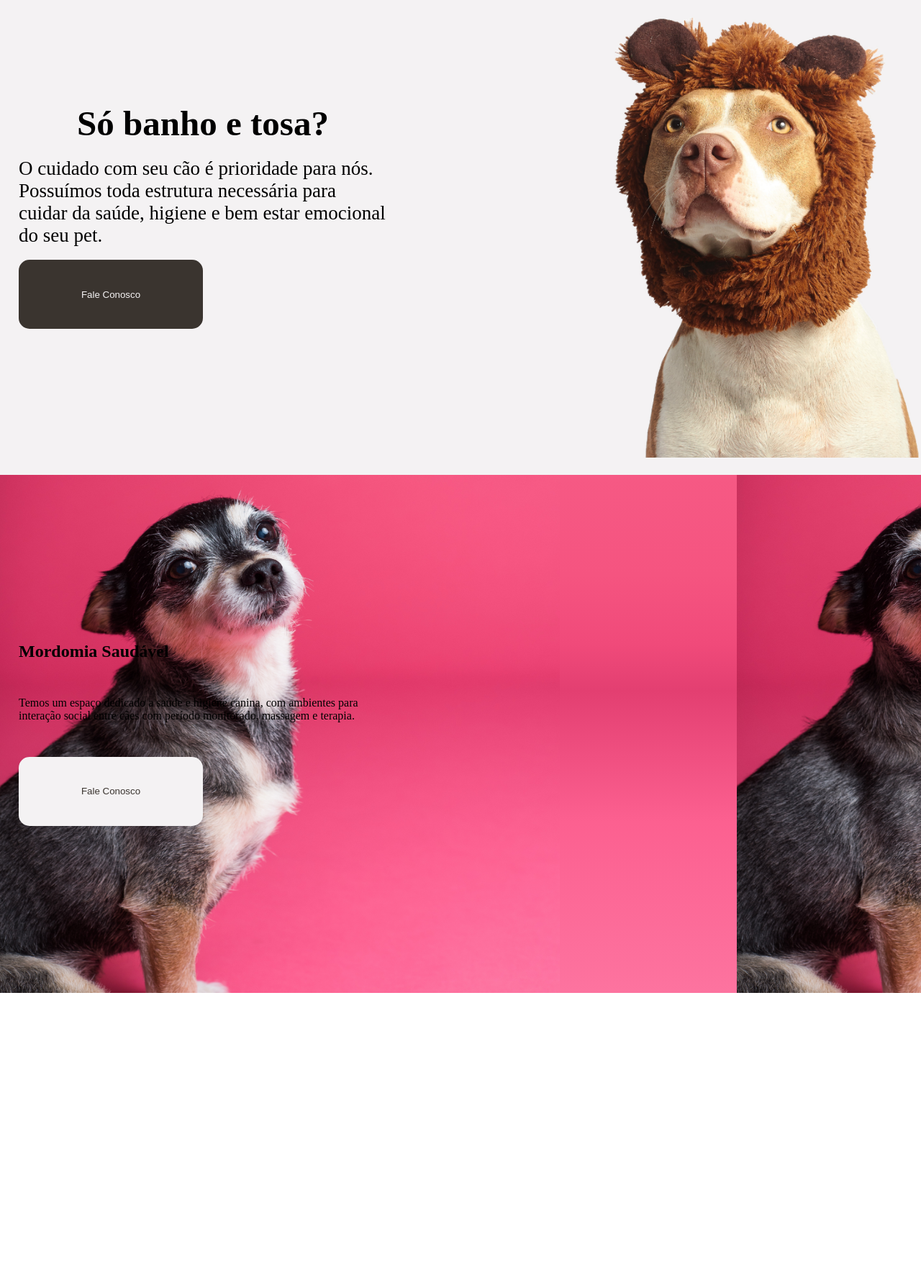
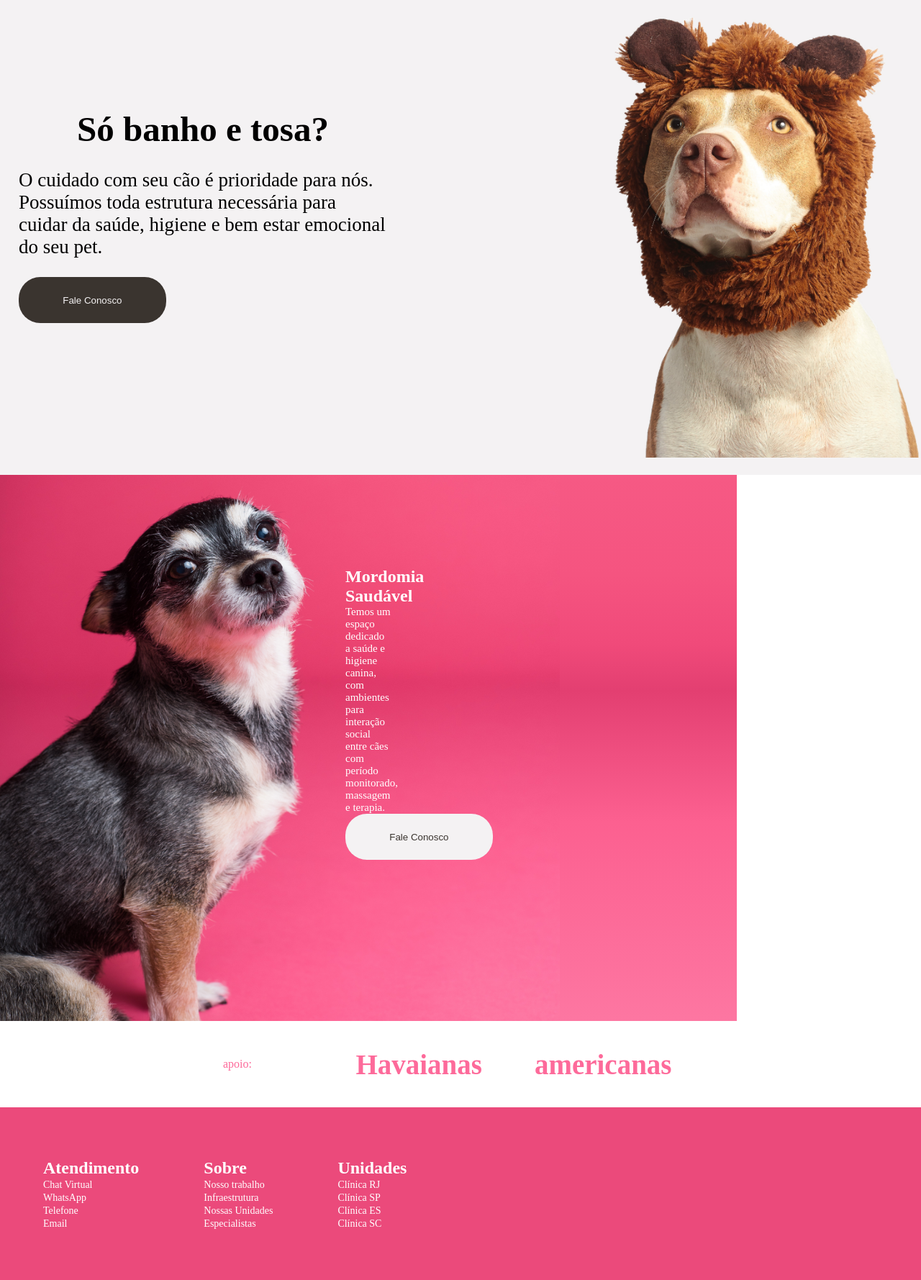
Before and after one commit to saviiolima/Fantastika, a plain HTML site: page index.html in a window 1280 px wide. Shown: the part 980-2759 px from the top of the page at 72% size. Before the commit the page ends 2360 px from the top, so only its background shows below. Drawn offline with Linux system fonts and the light colour scheme.

Commit message:
third commit

```diff
--- a/index.html
+++ b/index.html
@@ -1,51 +1,115 @@
 <!DOCTYPE html>
 <html lang="pt-br">
   <head>
-    <meta charset="UTF-8">
-    <meta name="viewport" content="width=device-width, initial-scale=1.0">
-    <link rel="stylesheet" href="style.css">
+    <meta charset="UTF-8" />
+    <meta name="viewport" content="width=device-width, initial-scale=1.0" />
+    <link rel="stylesheet" href="style.css" />
     <title>Fantastika</title>
   </head>
   <body>
     <header>
       <figure class="Logo">
-            <a href=""><img class="pata-header" src="./assets/img/pata.svg" alt="pata Logo"/></a>
+        <a href=""
+          ><img class="pata-header" src="./assets/img/pata.svg" alt="pata Logo"
+        /></a>
         <p>FANTASTIKA</p>
       </figure>
       <nav class="redes">
-            <a href="#"><img src="./assets/img/insta 1.svg" alt="instagram"></a>
-            <a href="#"><img src="./assets/img/youtube 1.svg" alt="youtube"></a>
-            <a href="#"><img src="./assets/img/whatsapp 1.svg" alt="whatsapp"></a>
+        <a class="redes1" href="#"><img src="./assets/img/insta 1.svg" alt="instagram" /></a>
+        <a class="redes1" href="#"><img src="./assets/img/youtube 1.svg" alt="youtube" /></a>
+        <a href="#"><img src="./assets/img/whatsapp 1.svg" alt="whatsapp" /></a>
       </nav>
     </header>
     <main>
       <section class="sectionmain1">
         <h1>Boas vindas à nossa inauguração</h1>
-            <img src="./assets/img/pata.svg" alt="pata">
+        <img src="./assets/img/pata.svg" alt="pata" />
       </section>
 
       <section class="sectionmain2">
         <div>
-            <H2 class="text-main2">Só banho e tosa?</H2>
-            <p class="text-mainp2">O cuidado com seu cão é
-                prioridade para nós. Possuímos
-                toda estrutura necessária
-                para cuidar da saúde, higiene e
-                bem estar emocional do seu pet.</p>
-        <a href="#"><button>
-            Fale Conosco
-        </button></a>
+          <h2 class="text-main2">Só banho e tosa?</h2>
+          <p class="text-mainp2">
+            O cuidado com seu cão é prioridade para nós. Possuímos toda
+            estrutura necessária para cuidar da saúde, higiene e bem estar
+            emocional do seu pet.
+          </p>
+          <a href="#"><button class="button-dog2">Fale Conosco</button></a>
         </div>
       </section>
 
       <section class="sectionmain3">
         <div>
           <h2 class="text-main3">Mordomia Saudável</h2>
-        <p class="text-mainp3">Temos um espaço dedicado a saúde e higiene canina, com ambientes para interação social entre cães com período monitorado, massagem e terapia.</p>
-        <a href="#"><button class="button2">Fale Conosco</button></a>
+          <p class="text-mainp3">
+            Temos um espaço dedicado a saúde e higiene canina, com ambientes
+            para interação social entre cães com período monitorado, massagem e
+            terapia.
+          </p>
+          <a href="#"><button class="button-dog3">Fale Conosco</button></a>
+        </div>
+      </section>
+
+      <section class="sectionmain4">
+        <div class="apoio">
+          <p class="text-main4">apoio:</p>
+          <span>
+            <h3 class="Havaianas">Havaianas</h3>
+            <h3 class="americanas">americanas</h3>
+          </span>
         </div>
       </section>
     </main>
-    <footer></footer>
+
+    <footer>
+      <figure class="Logo-footer">
+        <a href=""
+          ><img class="pata-footer" src="./assets/img/pata.svg" alt="pata Logo"
+        /></a>
+        <p>FANTASTIKA</p>
+      </figure>
+      <nav class="redes-footer">
+        <a class="redes1-footer" href="#"><img src="./assets/img/insta 1.svg" alt="instagram" /></a>
+        <a class="redes1-footer" href="#"><img src="./assets/img/youtube 1.svg" alt="youtube" /></a>
+        <a class="img-footer" href="#"><img src="./assets/img/whatsapp 1.svg" alt="whatsapp" /></a>
+      </nav>
+      <div>
+        <h4>Atendimento</h4>
+        <nav>
+          <ul>
+            <li><a href="#">Chat Virtual</a></li>
+            <li><a href="#">WhatsApp</a></li>
+            <li><a href="#">Telefone</a></li>
+            <li><a href="#">Email</a></li>
+          </ul>
+        </nav>
+      </div>
+
+      <div>
+        <h4>Sobre</h4>
+        <nav>
+          <ul>
+            <li><a href="#">Nosso trabalho</a></li>
+            <li><a href="#">Infraestrutura</a></li>
+            <li><a href="#">Nossas Unidades</a></li>
+            <li><a href="#">Especialistas</a></li>
+          </ul>
+        </nav>
+      </div>
+
+      <div>
+        <h4>Unidades</h4>
+        <nav>
+          <nav>
+            <ul>
+              <li><a href="#">Clínica RJ</a></li>
+              <li><a href="#">Clínica SP</a></li>
+              <li><a href="#">Clínica ES</a></li>
+              <li><a href="#">Clínica SC</a></li>
+            </ul>
+          </nav>
+        </nav>
+      </div>
+    </footer>
   </body>
 </html>
--- a/style.css
+++ b/style.css
@@ -3,6 +3,7 @@
     padding: 0;
     margin: 0;
     box-sizing: border-box;
+    list-style: none;
 }
 
 header{
@@ -71,7 +72,7 @@ h1{
     background-image: url("./assets/img/dog2.png");
 }
 
-div{
+.sectionmain2 div{
     display: flex;
     flex-direction: column;
     justify-content: space-evenly;
@@ -98,32 +99,183 @@ div{
     line-height: normal;
 }
 
-button{
-    width: 20vw;
-    height: 12vh;
+.button-dog2 {
+    width: 16vw;
+    height: 8vh;
     background-color: #3a342f;
     color: #f4f2f3;
-    border-radius: 15px;
+    border-radius: 30px;
+    font-size: 4px solid;
     border: none;
+    cursor: pointer;
 }
 
-.sectionmain3{
+.sectionmain3 {
+    display: flex;
+    align-items: flex-end;
+    justify-content: center;
+    background-image: url("./assets/img/dog3.png");
+    padding-bottom: 12vh;
+    padding-right: 20vw;
+    background-repeat: no-repeat;
+    color: #ffffff;
+}
+
+.sectionmain3 div{
+    font-family: 'Roboto' serif;
+    margin: 10vw;
+    width: 5vw;
+}
+
+.text-mainp3{
+    color: #FFF;
+    font-family: 'Roboto' serif;
+    font-size: 15px;
+    font-style: normal;
+    font-weight: 400;
+    line-height: normal;
+}
+
+.button-dog3 {
+    width: 16vw;
+    height: 8vh;
+    background-color: #f4f2f3 ;
+    color: #3a342f;
+    border-radius: 30px;
+    font-size: 4px solid;
+    border: none;
+    cursor: pointer;
+}
+
+.sectionmain4{
+    display: flex;
+    height: 15vh;
+    justify-content: center;
+    align-items: center;
+    color: #FD6A9A;
+}
+
+.apoio{
     display: flex;
     align-items: center;
-    height: 90vh;
-    padding-left: 26px;
-    background-size: 50%;
-    background-position: center left;
-    background-repeat: no-repeat;
-    background: linear-gradient(288deg, #E54979 0%, rgba(240, 81, 130, 0.00) 100%);
-    background-image: url("./assets/img/dog3.png");
+    justify-content: space-around;
+    height: 100%;
+    width: 60%;
 }
 
-.button2{
-    width: 20vw;
-    height: 12vh;
-    background-color: #f4f2f3 ;
-    color: #3a342f;
-    border-radius: 15px;
-    border: none;
+span{
+    display: flex;
+    width: 40vw;
+    justify-content: space-around;
+    align-items: center;
 }
+
+h3{
+    font-family: 'Roboto' Serif;
+    font-size: 39px;
+    font-style: normal;
+    font-weight: 700;
+    line-height: normal;
+}
+
+footer{
+    display: flex;
+    align-items: center;
+    height: 30vh;
+    background-color: #EB4A7B;
+    gap: 90px;
+    padding-left: 60px;
+}
+
+footer nav{
+    display: flex;
+    flex-direction: column;
+}
+
+footer h4{
+    color: #FFF;
+    font-family: 'Roboto' Serif;
+    font-size: 24px;
+    font-style: normal;
+    font-weight: 700;
+    line-height: normal;
+}
+
+footer a{
+    color: #FFF;
+    font-family: 'Roboto' serif;
+    font-size: 14px;
+    font-style: normal;
+    font-weight: 400;
+    line-height: normal;
+    text-decoration: none;
+}
+
+.Logo-footer, .redes-footer{
+    display: none;
+}
+
+@media (max-width:500px){
+    header{
+        display: flex;
+        justify-content: space-around;
+    }
+    .redes1{
+        display: none;
+    }
+
+    .sectionmain2{
+        display: flex;
+        padding-bottom: 50px;
+        align-items: center;
+        flex-direction: column;
+        background-image: url("./assets/img/dog2\ mobile.png");
+        background-size: 60%;
+        background-position: center;
+    }
+
+    .text-main2{
+        font-size: 20px;
+    }
+
+    .text-mainp2{
+        font-size: 15px;
+    }
+
+    .button-dog2{
+        font-size: 8px;
+    }
+
+    .sectionmain3{
+        display: flex;
+        align-items: flex-start;
+        padding-left: 30px;
+        background-image: url("./assets/img/dog3\ mobile.png");
+    }
+
+    .text-main3{
+        font-size: 20px;
+    }
+
+    .text-mainp3{
+        font-size: 15px;
+    }
+
+    .button-dog3{
+        font-size: 8px;
+    }
+
+    footer h4{
+        text-align: center;
+    }
+    footer a{
+        text-align: center;
+    }
+
+    .Logo-footer, .redes-footer{
+        display: flex;
+        align-items: center;
+        flex-direction: row;
+        gap: 25px;
+    }
+}
```
Also changed, not shown: assets/img/americanas.svg (deleted), assets/img/dog2 mobile.png (added), assets/img/dog3 mobile.png (added), assets/img/havaianas.svg (deleted). Lines whose indentation alone changed are shown as unchanged.
